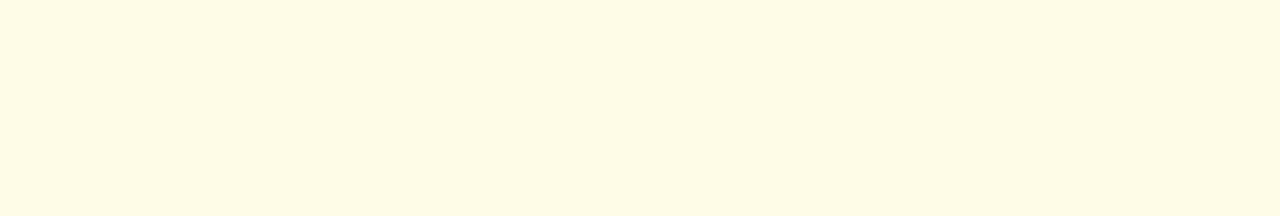
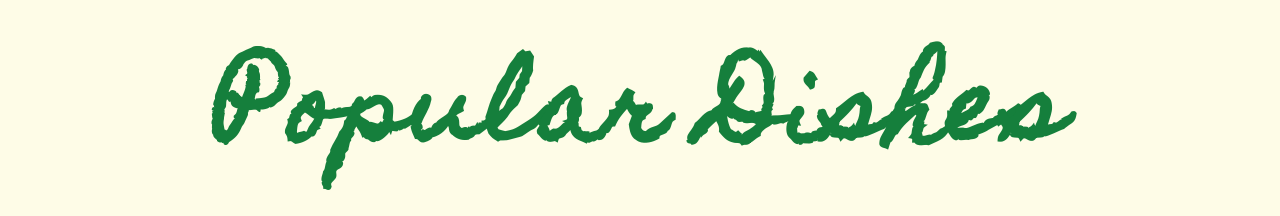
Before and after one commit to lucasch37/TSA-Webmaster-2025, a Next.js app: page / in a window 1280 px wide. Shown: the part 1686-1902 px from the top of the page. Built offline with nearby package versions, Linux system fonts and the light colour scheme.

Commit message:
added parallax

```diff
--- a/src/components/landing/menu-parallax.tsx
+++ b/src/components/landing/menu-parallax.tsx
@@ -1,4 +1,6 @@
+"use client";
 import {motion, MotionValue, useScroll, useTransform} from "motion/react";
+import Image from "next/image";
 import React from "react";
 
 const MenuParallax = (): React.JSX.Element => {
@@ -8,29 +10,120 @@ const MenuParallax = (): React.JSX.Element => {
     ): MotionValue<number> {
         return useTransform(value, [0, 1], [-distance, distance]);
     }
+
     const ref = React.useRef(null);
     const {scrollYProgress} = useScroll({target: ref});
     const y = useParallax(scrollYProgress, 300);
     const y2 = useParallax(scrollYProgress, 800);
 
+    const container = {
+        initial: {opacity: 0},
+        animate: {
+            opacity: 1,
+            transition: {
+                staggerChildren: 0.05,
+                delayChildren: 0.3,
+            },
+        },
+        exit: {
+            opacity: 0,
+            transition: {
+                staggerChildren: 0.05,
+                staggerDirection: -1,
+            },
+        },
+    };
+
+    const letterAnimation = {
+        initial: {
+            opacity: 0,
+            y: 20,
+        },
+        animate: {
+            opacity: 1,
+            y: 0,
+        },
+        exit: {
+            opacity: 0,
+            y: -20,
+            transition: {
+                duration: 0.3,
+                ease: "easeOut",
+            },
+        },
+    };
+
     return (
-        <div ref={ref} className="h-[200vh]">
-            {/* <motion.div
-                initial={{visibility: "hidden"}}
-                animate={{visibility: "visible"}}
-                style={{y}}
-                onClick={() => console.log("clicked")}
+        <div ref={ref} className="flex flex-col relative">
+            <motion.div
+                className="sticky top-[50vh] text-center text-8xl text-primary z-20 mt-48 font-semibold font-homemade-apple"
+                variants={container}
+                initial="initial"
+                whileInView="animate"
+                exit="exit"
             >
-                Hello World
+                <motion.div className="flex justify-center gap-1">
+                    {"Popular Dishes".split("").map((char, index) => (
+                        <motion.span
+                            key={index}
+                            variants={letterAnimation}
+                            className="inline-block"
+                        >
+                            {char === " " ? "\u00A0" : char}
+                        </motion.span>
+                    ))}
+                </motion.div>
             </motion.div>
-            <motion.div>Hello world2</motion.div>
-            <motion.div
-                initial={{visibility: "hidden"}}
-                animate={{visibility: "visible"}}
-                style={{y: y2}}
-            >
-                Hello world
-            </motion.div> */}
+
+            <div className="h-[80rem]"></div>
+
+            <div className="grid grid-cols-2">
+                <div className="flex flex-col items-start gap-48">
+                    <motion.div style={{y: y}} className="-z-10">
+                        <ParallaxCard />
+                    </motion.div>
+                    <motion.div style={{y: y}} className="z-50">
+                        <ParallaxCard />
+                    </motion.div>
+                    <motion.div style={{y: y}} className="-z-10">
+                        <ParallaxCard />
+                    </motion.div>
+                    <motion.div style={{y: y}} className="z-50">
+                        <ParallaxCard />
+                    </motion.div>
+                </div>
+                <div className="flex flex-col items-end gap-48">
+                    <motion.div style={{y: y2}} className="z-50">
+                        <ParallaxCard />
+                    </motion.div>
+                    <motion.div style={{y: y2}} className="-z-10">
+                        <ParallaxCard />
+                    </motion.div>
+                    <motion.div style={{y: y2}} className="z-50">
+                        <ParallaxCard />
+                    </motion.div>
+                    <motion.div style={{y: y2}} className="-z-10">
+                        <ParallaxCard />
+                    </motion.div>
+                </div>
+            </div>
+
+            <div className="h-[80rem]"></div>
+        </div>
+    );
+};
+
+const ParallaxCard = (): React.JSX.Element => {
+    return (
+        <div className="h-fit flex flex-col justify-center">
+            <Image
+                src={"/landing/eggplant-parmesan.jpg"}
+                width={500}
+                height={500}
+                alt={"Jalapeno poppers"}
+                className="w-[30rem] mx-auto h-fit border-4 border-primary"
+            />
+            <div className="mt-4 font-medium text-2xl">Eggplant Parmesan</div>
         </div>
     );
 };
--- a/src/components/ui/card.tsx
+++ b/src/components/ui/card.tsx
@@ -9,7 +9,7 @@ const Card = React.forwardRef<
   <div
     ref={ref}
     className={cn(
-      "border-2 border-primary bg-transparent text-card-foreground shadow",
+      "border-2 border-primary bg-background text-card-foreground shadow",
       className
     )}
     {...props}
```
Also changed, not shown: public/landing/eggplant-parmesan.jpg (added).
